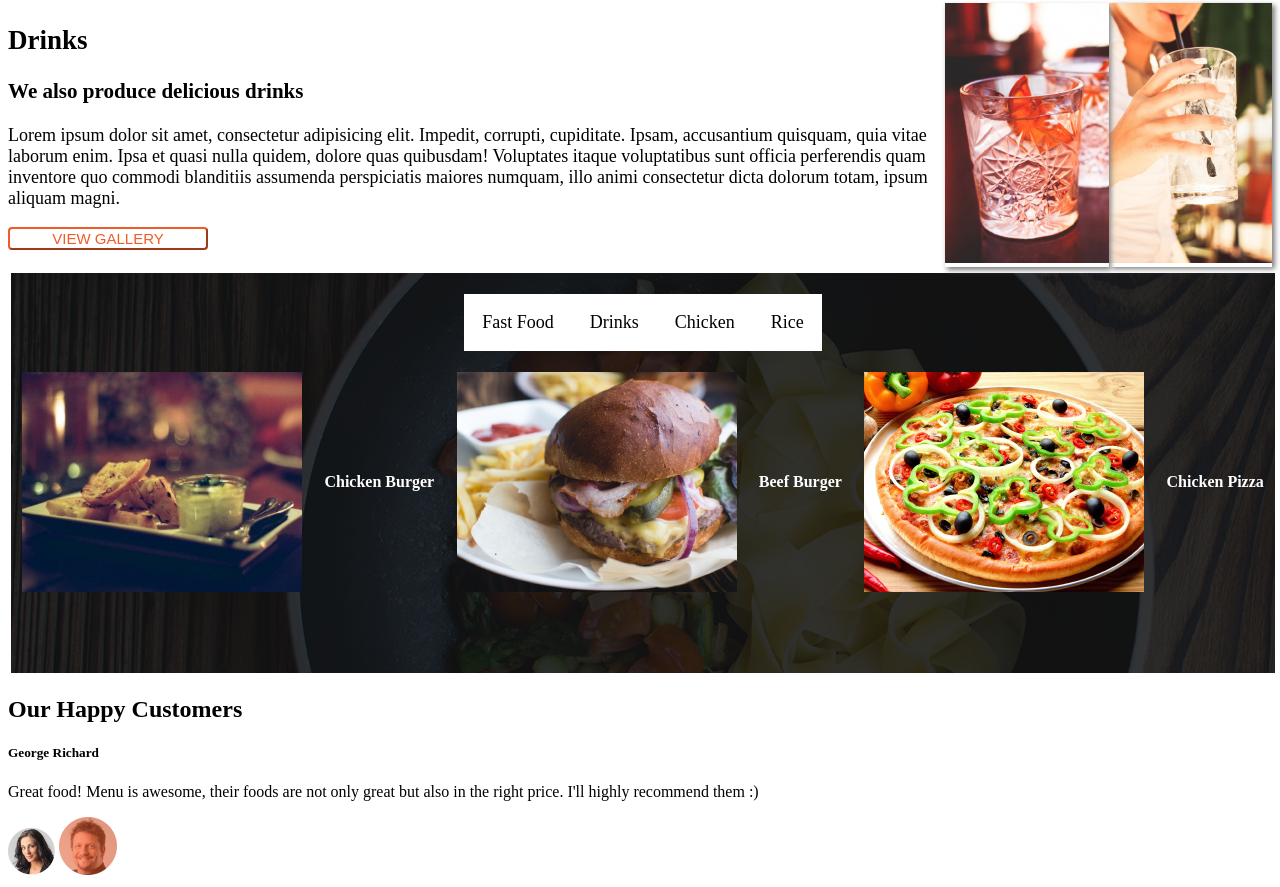
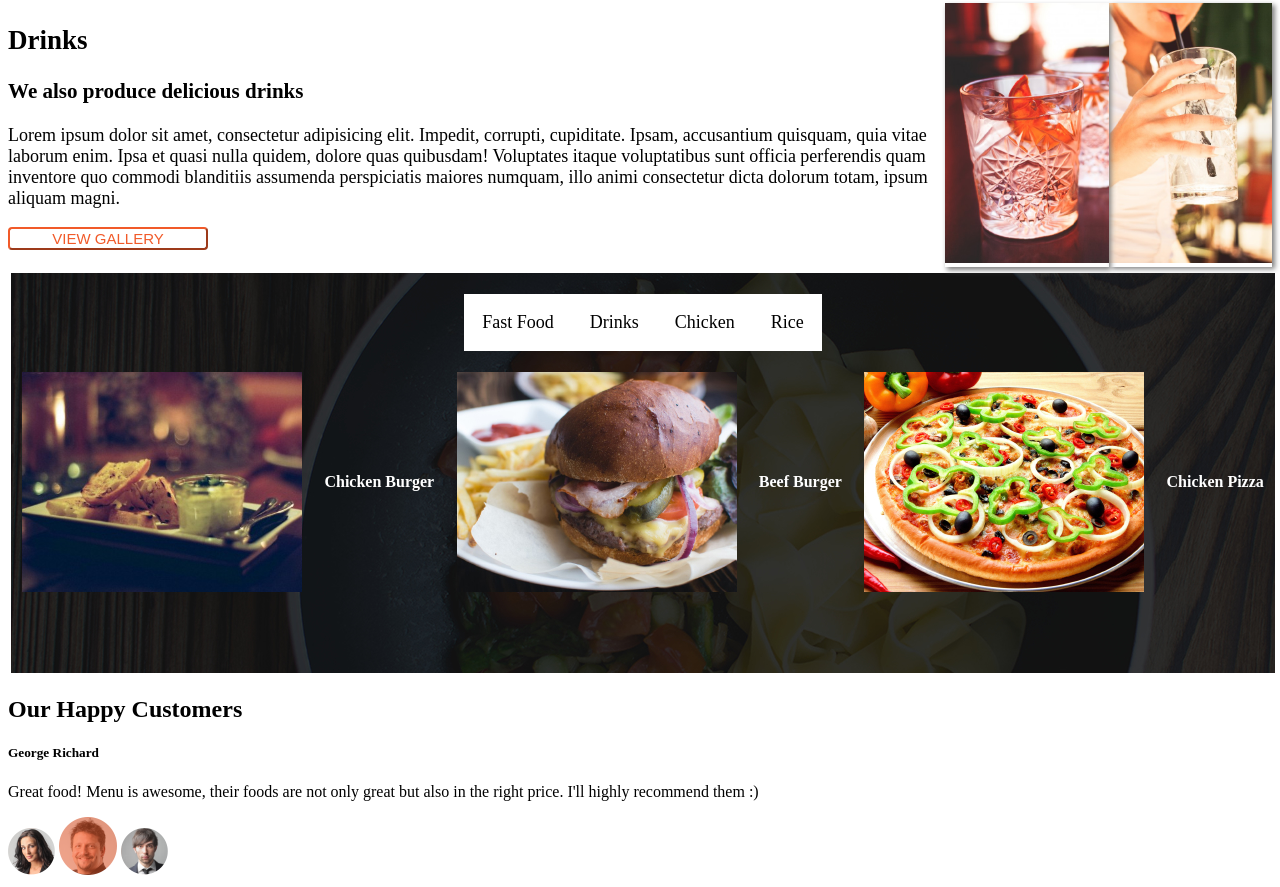
Before and after one commit to Queenzy-A-Ongeye/anitas-kitchen, a plain HTML site: page index.html in a window 1280 px wide. Shown: the part 942-1829 px from the top of the page. Drawn offline with Linux system fonts and the light colour scheme.

Commit message:
add third image to our happy customers

```diff
--- a/index.html
+++ b/index.html
@@ -96,6 +96,7 @@
                     I'll highly recommend them :)</p>
                     <img src="p1.png" alt="">
                     <img src="p2.png" alt="">
+                    <img src="p3.png" alt="">
             </div>
         </div>
     </body>
```
